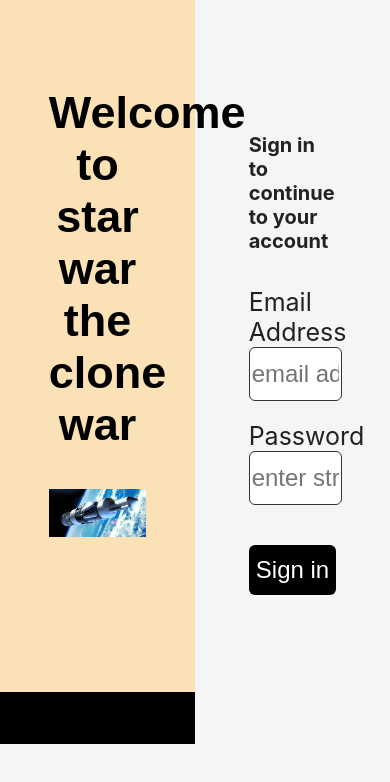
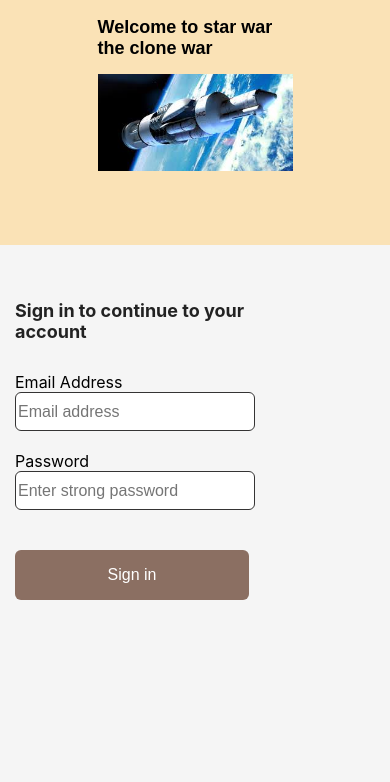
Before and after one commit to Franchesca02/User-Login-Form, a React (Create React App) app: page / in a window 390 px wide. Shown: the top 782 px of the page. Built offline with nearby package versions, Linux system fonts and the light colour scheme.

Commit message:
Responsiveness

```diff
--- a/src/App.css
+++ b/src/App.css
@@ -40,7 +40,7 @@
     width: 50%;
     background-color: black;
     position: absolute;
-    bottom: 100px;
+    bottom: 200px;
     /* right: 200px; */
 
 }
@@ -87,16 +87,59 @@
     border: 1px solid rgb(53, 52, 52);
     border-radius: 6px;
 }
-@media only screen and(max-width: 600px) {
+ @media only screen and (max-width: 600px) {
     body {
-        overflow: hidden;
+        /* overflow: hidden; */
+    }
+    .home {
+        display: grid;
+        width: 100%;
+        margin-bottom: 0;
     }
     .left {
         width: 100%;
-        /* display: flex; */
-        flex-wrap: wrap;
+        /* padding-bottom: 50px; */
     }
-    .home {
+    .right {
         width: 100%;
+        margin-bottom: 2px;
     }
+    .sign-up {
+        width: 60%;
+        margin: 15px;
+        padding-top: 10px;
+        padding-bottom: 1px;
+    }
+    .black {
+        display: none;
+    }
+    .welcome {
+        font-size: 18px;
+        text-align: left;
+    }
+    .atomic img{
+        width: 100%;
+        margin: 0 auto;
+    }
+    .texts {
+        padding-top: 2px;
+        /* margin: 15px; */
+    }
+    .account {
+        font-size: 18px;
+    }
+    .passwd {
+        font-size: 16px;
+        color: black;
+    }
+    input {
+        font-size: 16px;
+        height: 35px;
+    }
+    button{
+        width: 100%;
+        font-size: 16px;
+        background-color: rgb(139, 111, 98);
+    }
+
 }
--- a/src/components/right.js
+++ b/src/components/right.js
@@ -17,13 +17,13 @@
                             <h5 className="account">Sign in to continue to your account</h5>
                         <div className="email">
                             <label className="passwd">Email Address</label>
-                            <input type="text" placeholder="email address" value={this.state.email} />
+                            <input type="text" placeholder="Email address" value={this.state.email} />
                             </div>
                             <br />
 
                         <div className="password">
                             <label className="passwd"> Password
-                                <input type="password" placeholder="enter strong password" value={this.state.password} />
+                                <input type="password" placeholder="Enter strong password" value={this.state.password} />
                             </label>
                         </div>
                         <div className="btn"><button onClick={('')}>Sign in</button>
```
